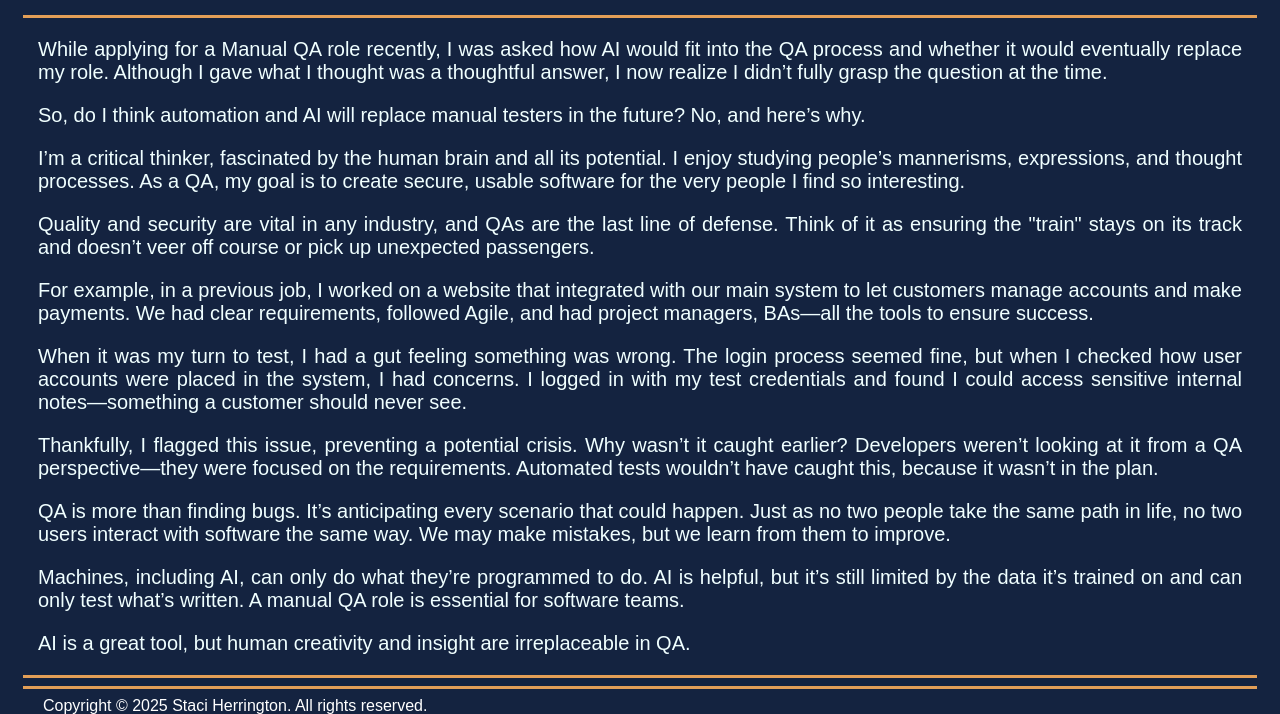
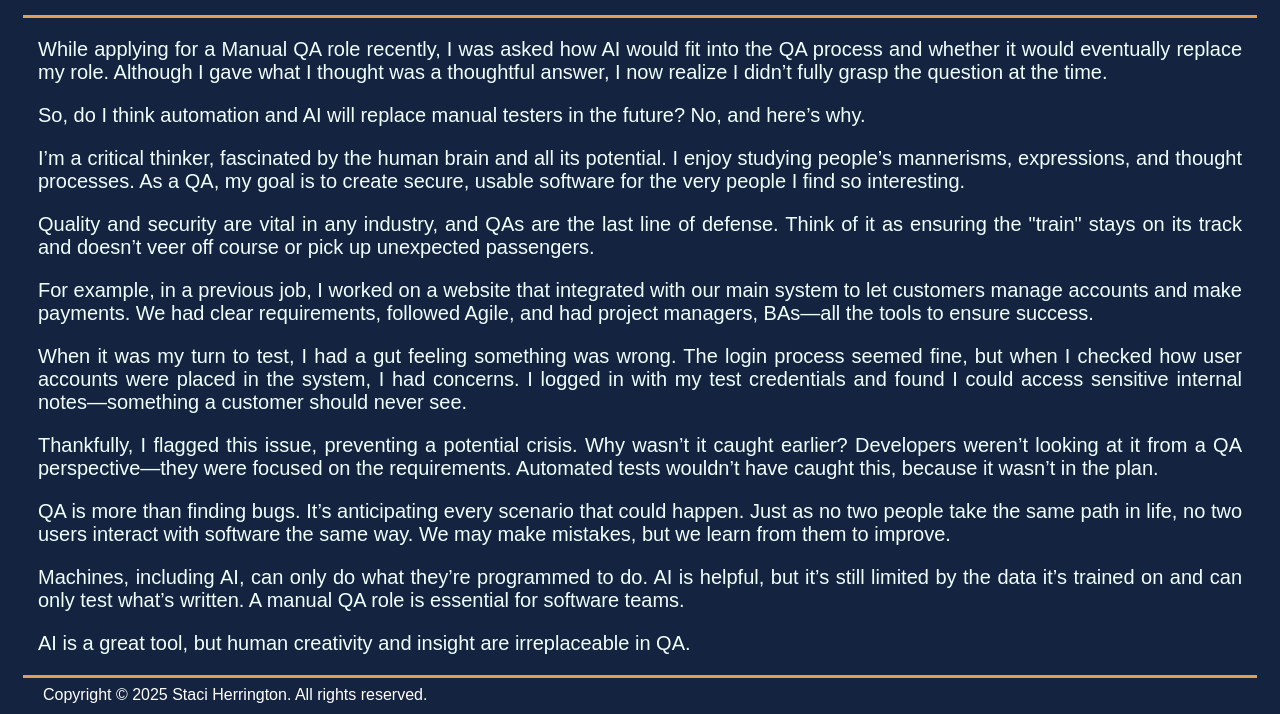
Before and after one commit to sgh5175/sgh5175.github.io, a plain HTML site: page may22025.html in a window 1280 px wide. Shown: the part 273-987 px from the top of the page. Drawn offline with Linux system fonts and the light colour scheme; a web font is replaced by a local one.

Commit message:
Update may22025.html

```diff
--- a/may22025.html
+++ b/may22025.html
@@ -74,12 +74,6 @@
         <hr>
     </div>
 
-    <div class="footer-container">
-        <ul>
-
-        </ul>
-        <hr>
-    </div>
     <div>
         <li style="padding-left: 20px;font-size: 16px;">Copyright © 2025 Staci Herrington. All rights
             reserved.</li>
```
